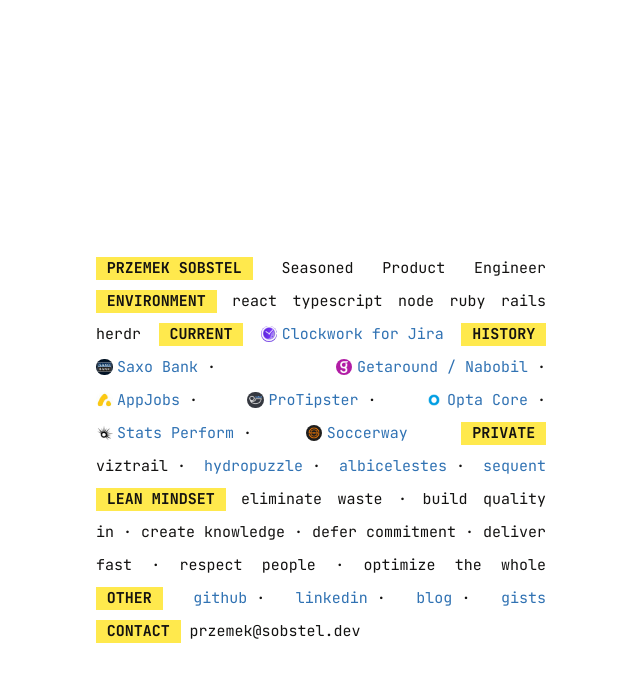
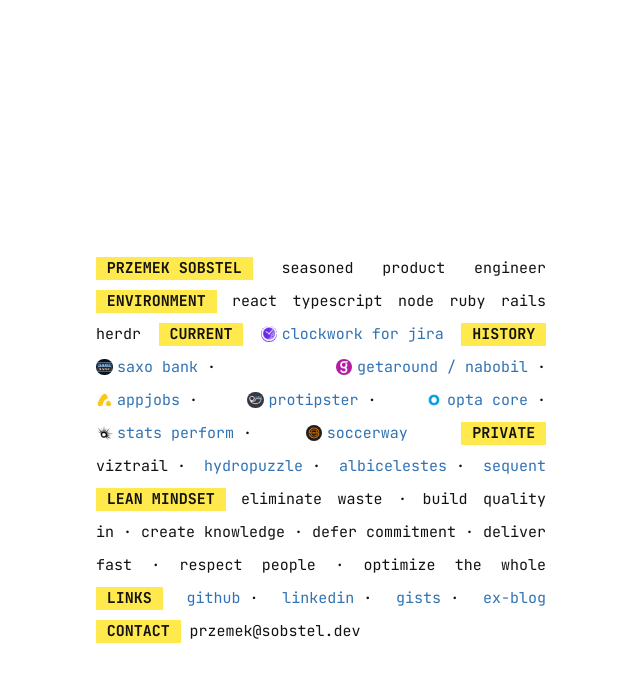
Before and after one commit to sobstel/sobstel.github.com, a Jekyll site: the page built from index.html, in a window 1280 px wide. Shown: the top 682 px of the page, without its empty margins (319-959 px from the left). Built offline with Jekyll 4.4.1, drawn with Linux system fonts in a browser that asks for light colours.

Commit message:
Lowercase body text, rename OTHER to LINKS

```diff
--- a/_sass/_home.scss
+++ b/_sass/_home.scss
@@ -19,6 +19,7 @@
   margin: 0 auto;
   line-height: 2.2;
   text-align: justify;
+  text-transform: lowercase;
 
   strong,
   a,
@@ -30,6 +31,7 @@
 
   strong {
     padding: 0 1.2ch;
+    text-transform: none;
     background: #ffe94d;
   }
 
--- a/index.html
+++ b/index.html
@@ -25,11 +25,11 @@
   <a href="https://github.com/sobstel/sequent" target="_blank">sequent</a>
   <strong>LEAN MINDSET</strong>
   eliminate waste&nbsp;· build quality in&nbsp;· create knowledge&nbsp;· defer commitment&nbsp;· deliver fast&nbsp;· respect people&nbsp;· optimize the whole
-  <strong>OTHER</strong>
+  <strong>LINKS</strong>
   <span class="item"><a href="https://github.com/sobstel/" target="_blank">github</a>&nbsp;·</span>
   <span class="item"><a href="https://www.linkedin.com/in/sobstel/" target="_blank">linkedin</a>&nbsp;·</span>
-  <span class="item"><a href="/blog/">blog</a>&nbsp;·</span>
-  <a href="https://github.com/sobstel/sobstel/blob/main/GISTS.md" target="_blank">gists</a>
+  <span class="item"><a href="https://github.com/sobstel/sobstel/blob/main/GISTS.md" target="_blank">gists</a>&nbsp;·</span>
+  <a href="/blog/">ex-blog</a>
   <strong>CONTACT</strong>
   przemek&#64;sobstel&#46;dev
 </p>
```
